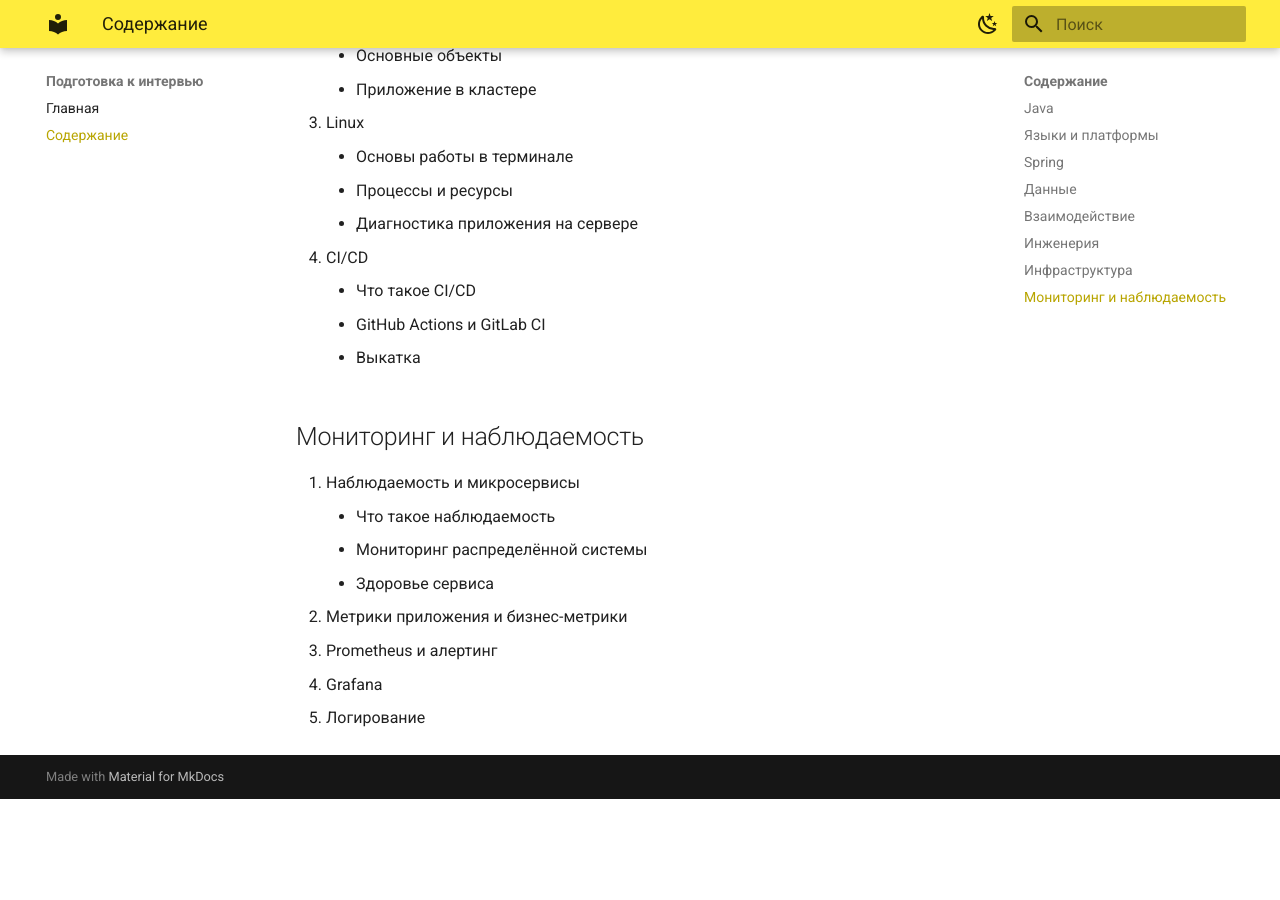
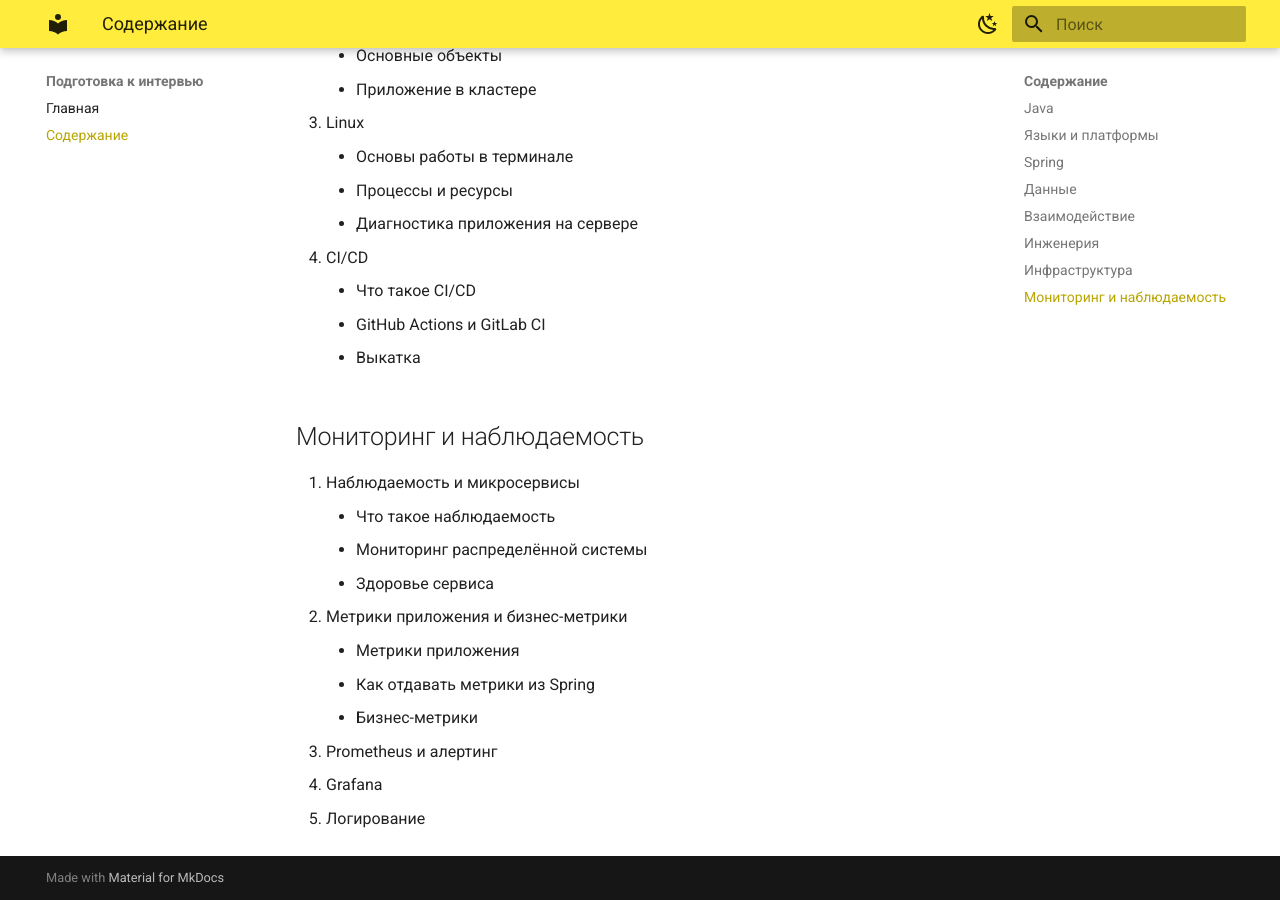
Before and after one commit to artem961/java-backend-notes, an MkDocs documentation site: the page built from docs/contents.md, in a window 1280 px wide and 900 px high, scrolled down 7585 px. Built offline with MkDocs 1.6.1 and Material for MkDocs 9.7.7, drawn with Linux system fonts in a browser that asks for light colours; before the commit the page ends 8384 px from its top, so only the background shows below that.

Commit message:
Определить состав раздела Метрики приложения и бизнес-метрики
Три темы: типы метрик, отдача метрик из Spring, продуктовые метрики.

```diff
--- a/docs/contents.md
+++ b/docs/contents.md
@@ -243,6 +243,9 @@
     - Мониторинг распределённой системы
     - Здоровье сервиса
 42. Метрики приложения и бизнес-метрики
+    - Метрики приложения
+    - Как отдавать метрики из Spring
+    - Бизнес-метрики
 43. Prometheus и алертинг
 44. Grafana
 45. Логирование
```
